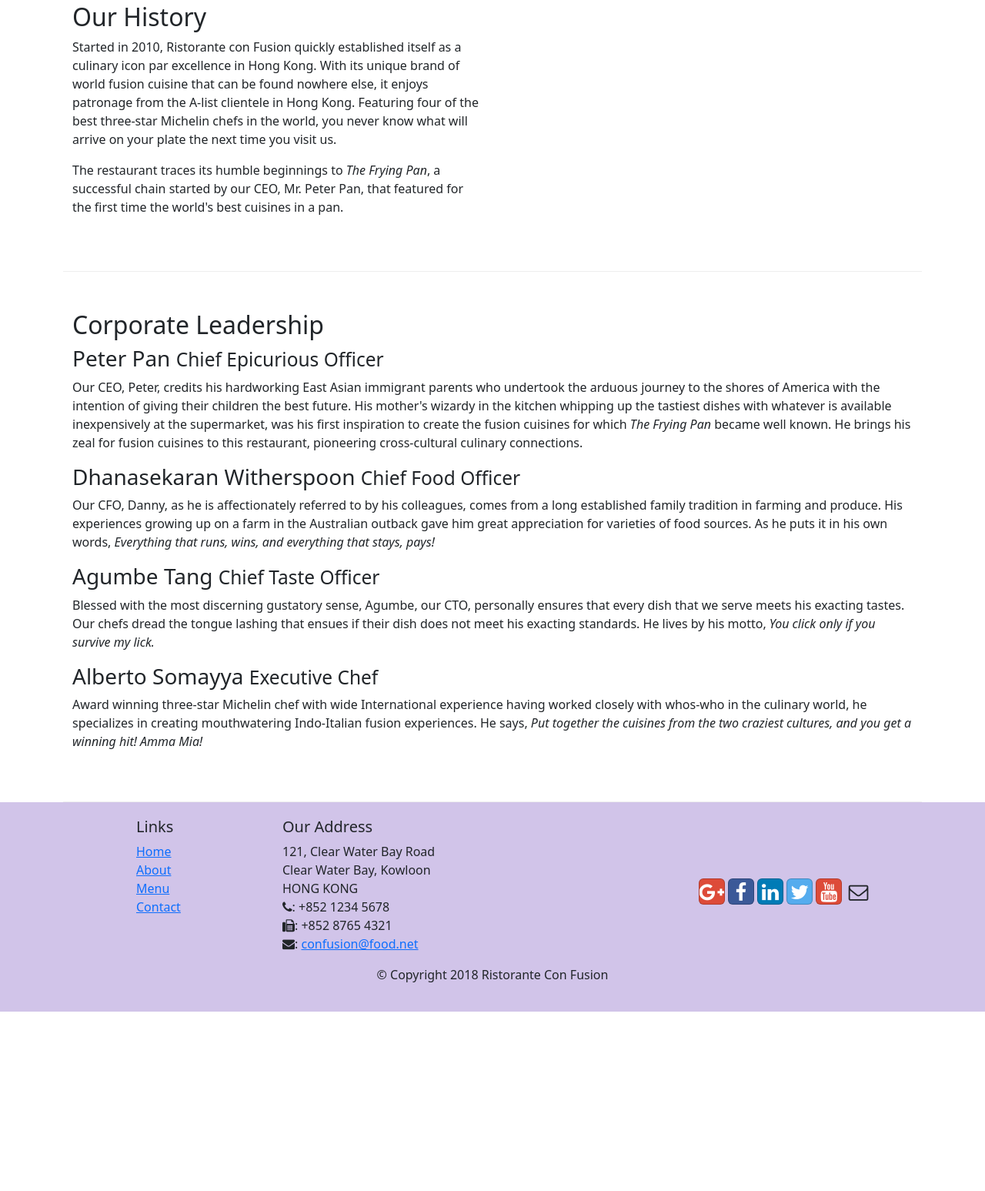
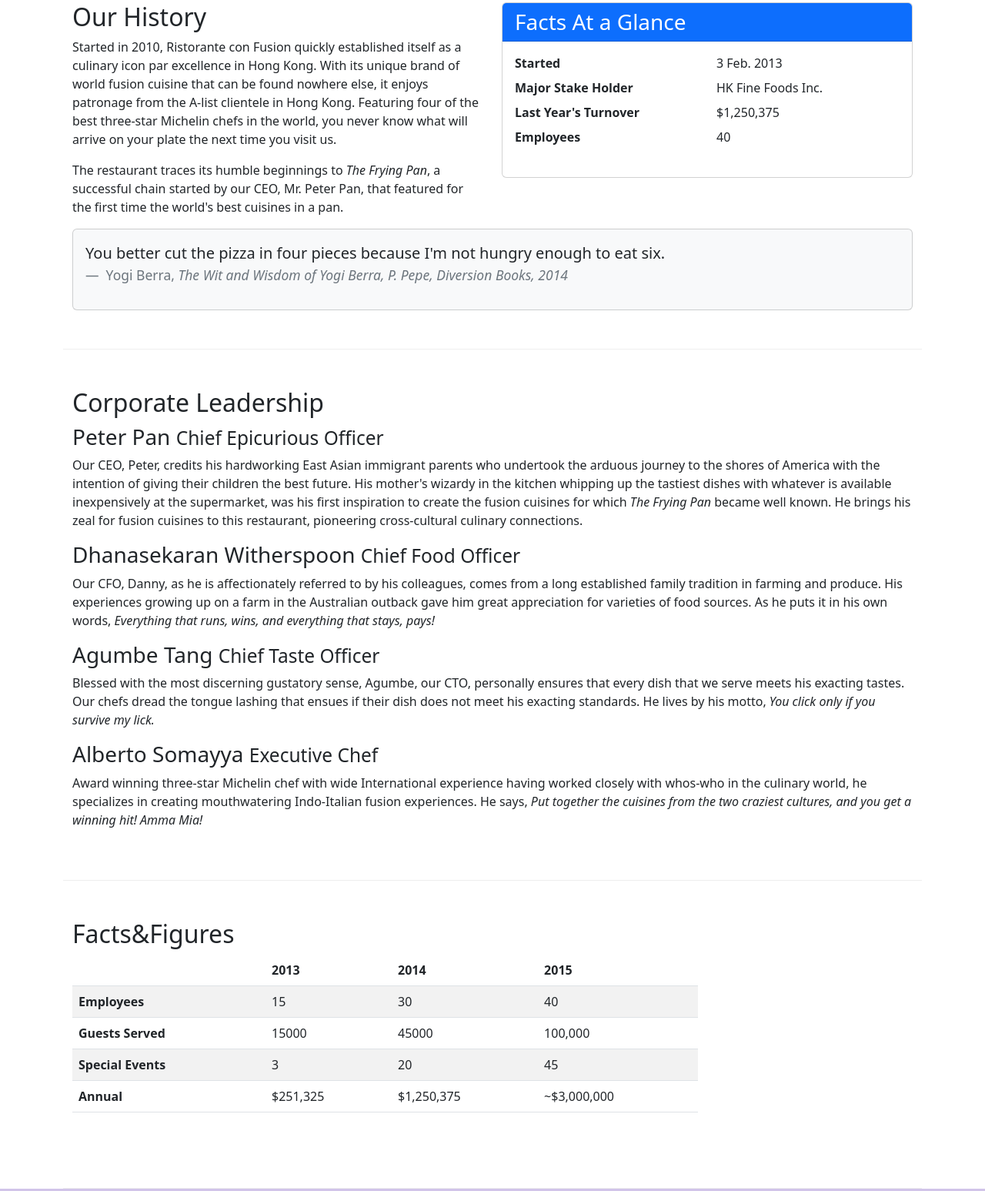
Before and after one commit to angelicasc22/Bootstrap-Course, a website: page Bootstrap4/conFusion/aboutus.html in a window 1280 px wide. Shown: the part 488-2035 px from the top of the page at 77% size. Before the commit the page ends 1802 px from the top, so only its background shows below. Drawn offline with nearby package versions, Linux system fonts and the light colour scheme.

Commit message:
Tables and Cards

```diff
--- a/Bootstrap4/conFusion/aboutus.html
+++ b/Bootstrap4/conFusion/aboutus.html
@@ -2,15 +2,14 @@
 <html lang="en">
   <head>
     <!-- Required meta tags always come first -->
-        <meta charset="utf-8">
-        <meta name="viewport" content="width=device-width, initial-scale=1, shrink-to-fit=no">
-        <meta http-equiv="x-ua-compatible" content="ie=edge">
-
+    <meta charset="utf-8" />
+    <meta name="viewport" content="width=device-width, initial-scale=1, shrink-to-fit=no" />
+    <meta http-equiv="x-ua-compatible" content="ie=edge" />
     <!-- Bootstrap CSS -->
-        <link rel="stylesheet" href="node_modules/bootstrap/dist/css/bootstrap.min.css">
-        <link rel="stylesheet" href="node_modules/font-awesome/css/font-awesome.min.css">
-        <link rel="stylesheet" href="node_modules/bootstrap-social/bootstrap-social.css">
-        <link rel="stylesheet" href="css/styles.css">
+    <link rel="stylesheet" href="node_modules/bootstrap/dist/css/bootstrap.min.css" />
+    <link rel="stylesheet" href="node_modules/font-awesome/css/font-awesome.min.css" />
+    <link rel="stylesheet" href="node_modules/bootstrap-social/bootstrap-social.css" />
+    <link rel="stylesheet" href="css/styles.css" />
     <title>Ristorante Con Fusion: About Us</title>
     <!-- Task 1
      - Update the page to make use of the Bootstrap CSS classes.
@@ -18,20 +17,34 @@
      - Update the page to make use of all the Bootstrap JS components.
     -->
   </head>
-
   <body>
     <nav class="navbar navbar-dark navbar-expand-sm fixed-top">
       <div class="container">
-                <button class="navbar-toggler" type="button" data-bs-toggle="collapse" data-bs-target="#Navbar">
+        <button
+          class="navbar-toggler"
+          type="button"
+          data-bs-toggle="collapse"
+          data-bs-target="#Navbar"
+        >
           <span class="navbar-toggler-icon"></span>
         </button>
         <a class="navbar-brand mr-auto" href="./index.html">Ristorante Con Fusion</a>
         <div class="collapse navbar-collapse" id="Navbar">
           <ul class="navbar-nav mr-auto">
-                        <li class="nav-item"><a class="nav-link" href="./index.html"><span class="fa fa-home fa-lg"></span>Home</a></li>
-                        <li class="nav-item active"><a class="nav-link" href="#"><span class="fa fa-info fa-lg"></span>About</a></li>
-                        <li class="nav-item"><a class="nav-link" href="#"><span class="fa fa-list fa-lg"></span>Menu</a></li>
-                        <li class="nav-item"><a class="nav-link" href="./contactus.html"><span class="fa fa-address-card fa-lg"></span>Contact</a></li>
+            <li class="nav-item">
+              <a class="nav-link" href="./index.html"><span class="fa fa-home fa-lg"></span>Home</a>
+            </li>
+            <li class="nav-item active">
+              <a class="nav-link" href="#"><span class="fa fa-info fa-lg"></span>About</a>
+            </li>
+            <li class="nav-item">
+              <a class="nav-link" href="#"><span class="fa fa-list fa-lg"></span>Menu</a>
+            </li>
+            <li class="nav-item">
+              <a class="nav-link" href="./contactus.html"
+                ><span class="fa fa-address-card fa-lg"></span>Contact</a
+              >
+            </li>
           </ul>
         </div>
       </div>
@@ -41,17 +54,17 @@
         <div class="row row-header">
           <div class="col-12 col-sm-6">
             <h1>Ristorante con Fusion</h1>
-                        <p>We take inspiration from the World's best cuisines, and create a unique fusion experience.
-                            Our lipsmacking creations will tickle your culinary senses!</p>
+            <p>
+              We take inspiration from the World's best cuisines, and create a unique fusion
+              experience. Our lipsmacking creations will tickle your culinary senses!
+            </p>
           </div>
-                    <div class="col-12 col-sm">
-                    </div>
+          <div class="col-12 col-sm"></div>
         </div>
       </div>
     </header>
-
     <div class="container">
-            <div class="row ">
+      <div class="row">
         <!-- Task 2 - The "About Us" title should stretch the entire width of the row. -->
         <ol class="col-12 breadcrumb">
           <li class="breadcrumb-item"><a href="./index.html">Home</a></li>
@@ -59,62 +72,146 @@
         </ol>
         <div class="col-12">
           <h3>About Us</h3>
-                    <hr>
+          <hr />
         </div>
       </div>
-
       <div class="row row-content">
         <!-- Task 2 - The "Our History" part should occupy only half the width of the row for small to extra large screens, leaving space on the right side for more content to be added later. The content should be stacked for extra small screens. -->
         <div class="col-12 col-sm-6">
           <h2>Our History</h2>
-                    <p>Started in 2010, Ristorante con Fusion quickly established itself as a culinary icon par
-                        excellence in Hong Kong. With its unique brand of world fusion cuisine that can be found nowhere
-                        else, it enjoys patronage from the A-list clientele in Hong Kong. Featuring four of the best
-                        three-star Michelin chefs in the world, you never know what will arrive on your plate the next
-                        time you visit us.</p>
-                    <p>The restaurant traces its humble beginnings to <em>The Frying Pan</em>, a successful chain
-                        started by our CEO, Mr. Peter Pan, that featured for the first time the world's best cuisines in
-                        a pan.</p>
+          <p>
+            Started in 2010, Ristorante con Fusion quickly established itself as a culinary icon par
+            excellence in Hong Kong. With its unique brand of world fusion cuisine that can be found
+            nowhere else, it enjoys patronage from the A-list clientele in Hong Kong. Featuring four
+            of the best three-star Michelin chefs in the world, you never know what will arrive on
+            your plate the next time you visit us.
+          </p>
+          <p>
+            The restaurant traces its humble beginnings to
+            <em>The Frying Pan</em>, a successful chain started by our CEO, Mr. Peter Pan, that
+            featured for the first time the world's best cuisines in a pan.
+          </p>
         </div>
-                <div>
+        <div class="col-12 col-sm-6">
+          <div class="card">
+            <h3 class="card-header bg-primary text-white">Facts At a Glance</h3>
+            <div class="card-body">
+              <dl class="row">
+                <dt class="col-6">Started</dt>
+                <dd class="col-6">3 Feb. 2013</dd>
+                <dt class="col-6">Major Stake Holder</dt>
+                <dd class="col-6">HK Fine Foods Inc.</dd>
+                <dt class="col-6">Last Year's Turnover</dt>
+                <dd class="col-6">$1,250,375</dd>
+                <dt class="col-6">Employees</dt>
+                <dd class="col-6">40</dd>
+              </dl>
             </div>
           </div>
-
-
+        </div>
+        <div class="col-12">
+          <div class="card card-body bg-light">
+            <blockquote class="blockquote">
+              <p>
+                You better cut the pizza in four pieces because I'm not hungry enough to eat six.
+              </p>
+              <footer class="blockquote-footer">
+                Yogi Berra,
+                <cite title="Source Title">The Wit and Wisdom of Yogi Berra, P. Pepe, Diversion Books, 2014</cite>
+              </footer>
+            </blockquote>
+          </div>
+        </div>
+      </div>
       <div class="row row-content">
         <!-- Task 2 - The "Corporate Leadership" section should stretch the entire width of the row. -->
         <!-- Task 3 - Apply the classes so that the <p> elements containing the detailed descriptions of the corporate leadership is hidden only for extra small screens.-->
         <div class="col-12">
           <h2>Corporate Leadership</h2>
-
           <h3>Peter Pan <small>Chief Epicurious Officer</small></h3>
-                    <p class="d-none d-sm-block">Our CEO, Peter, credits his hardworking East Asian immigrant parents
-                        who undertook the arduous journey to the shores of America with the intention of giving their
-                        children the best future. His mother's wizardy in the kitchen whipping up the tastiest dishes
-                        with whatever is available inexpensively at the supermarket, was his first inspiration to create
-                        the fusion cuisines for which <em>The Frying Pan</em> became well known. He brings his zeal for
-                        fusion cuisines to this restaurant, pioneering cross-cultural culinary connections.</p>
+          <p class="d-none d-sm-block">
+            Our CEO, Peter, credits his hardworking East Asian immigrant parents who undertook the
+            arduous journey to the shores of America with the intention of giving their children the
+            best future. His mother's wizardy in the kitchen whipping up the tastiest dishes with
+            whatever is available inexpensively at the supermarket, was his first inspiration to
+            create the fusion cuisines for which
+            <em>The Frying Pan</em> became well known. He brings his zeal for fusion cuisines to
+            this restaurant, pioneering cross-cultural culinary connections.
+          </p>
           <h3>Dhanasekaran Witherspoon <small>Chief Food Officer</small></h3>
-                    <p class="d-none d-sm-block">Our CFO, Danny, as he is affectionately referred to by his colleagues,
-                        comes from a long established family tradition in farming and produce. His experiences growing
-                        up on a farm in the Australian outback gave him great appreciation for varieties of food
-                        sources. As he puts it in his own words, <em>Everything that runs, wins, and everything that
-                            stays, pays!</em></p>
+          <p class="d-none d-sm-block">
+            Our CFO, Danny, as he is affectionately referred to by his colleagues, comes from a long
+            established family tradition in farming and produce. His experiences growing up on a
+            farm in the Australian outback gave him great appreciation for varieties of food
+            sources. As he puts it in his own words,
+            <em>Everything that runs, wins, and everything that stays, pays!</em>
+          </p>
           <h3>Agumbe Tang <small>Chief Taste Officer</small></h3>
-                    <p class="d-none d-sm-block">Blessed with the most discerning gustatory sense, Agumbe, our CTO,
-                        personally ensures that every dish that we serve meets his exacting tastes. Our chefs dread the
-                        tongue lashing that ensues if their dish does not meet his exacting standards. He lives by his
-                        motto, <em>You click only if you survive my lick.</em></p>
+          <p class="d-none d-sm-block">
+            Blessed with the most discerning gustatory sense, Agumbe, our CTO, personally ensures
+            that every dish that we serve meets his exacting tastes. Our chefs dread the tongue
+            lashing that ensues if their dish does not meet his exacting standards. He lives by his
+            motto,
+            <em>You click only if you survive my lick.</em>
+          </p>
           <h3>Alberto Somayya <small>Executive Chef</small></h3>
-                    <p class="d-none d-sm-block">Award winning three-star Michelin chef with wide International
-                        experience having worked closely with whos-who in the culinary world, he specializes in creating
-                        mouthwatering Indo-Italian fusion experiences. He says, <em>Put together the cuisines from the
-                            two craziest cultures, and you get a winning hit! Amma Mia!</em></p>
+          <p class="d-none d-sm-block">
+            Award winning three-star Michelin chef with wide International experience having worked
+            closely with whos-who in the culinary world, he specializes in creating mouthwatering
+            Indo-Italian fusion experiences. He says,
+            <em
+              >Put together the cuisines from the two craziest cultures, and you get a winning hit!
+              Amma Mia!</em
+            >
+          </p>
         </div>
       </div>
-
+      <div class="row row-content">
+        <div class="col-12 col-sm-9">
+          <h2>Facts&amp;Figures</h2>
+          <div class="table-responsive">
+            <table class="table table-striped">
+              <thead class="thead-dark">
+                <tr>
+                  <th>&nbsp;</th>
+                  <!--&nbsp is a non-breaking space, muitas vezes usado pra coisas que não se podem separar  com 10&nbsp;km/h-->
+                  <th>2013</th>
+                  <th>2014</th>
+                  <th>2015</th>
+                </tr>
+              </thead>
+              <tbody>
+                <tr>
+                  <th>Employees</th>
+                  <td>15</td>
+                  <td>30</td>
+                  <td>40</td>
+                </tr>
+                <tr>
+                  <th>Guests Served</th>
+                  <td>15000</td>
+                  <td>45000</td>
+                  <td>100,000</td>
+                </tr>
+                <tr>
+                  <th>Special Events</th>
+                  <td>3</td>
+                  <td>20</td>
+                  <td>45</td>
+                </tr>
+                <tr>
+                  <th>Annual</th>
+                  <td>$251,325</td>
+                  <td>$1,250,375</td>
+                  <td>~$3,000,000</td>
+                </tr>
+              </tbody>
+            </table>
           </div>
-
+        </div>
+        <div class="col-12 col-sm-3"></div>
+      </div>
+    </div>
     <footer class="footer">
       <div class="container">
         <div class="row">
@@ -130,22 +227,37 @@
           <div class="col-7 col-sm-5">
             <h5>Our Address</h5>
             <address>
-                            121, Clear Water Bay Road<br>
-                            Clear Water Bay, Kowloon<br>
-                            HONG KONG<br>
-                            <i class="fa fa-phone"></i>: +852 1234 5678<br>
-                            <i class="fa fa-fax"></i>: +852 8765 4321<br>
-                            <i class="fa fa-envelope"></i>: <a href="mailto:confusion@food.net">confusion@food.net</a>
+              121, Clear Water Bay Road<br />
+              Clear Water Bay, Kowloon<br />
+              HONG KONG<br />
+              <i class="fa fa-phone"></i>: +852 1234 5678<br />
+              <i class="fa fa-fax"></i>: +852 8765 4321<br />
+              <i class="fa fa-envelope"></i>:
+              <a href="mailto:confusion@food.net">confusion@food.net</a>
             </address>
           </div>
           <div class="col-12 col-sm-4 align-self-center">
             <div class="text-center">
-                            <a class="btn btn-social-icon btn-google" href="http://google.com/+"><i class="fa fa-google-plus fa-lg"></i></a>
-                            <a class="btn btn-social-icon btn-facebook" href="http://www.facebook.com/profile.php?id="><i class="fa fa-facebook fa-lg"></i></a>
-                            <a class="btn btn-social-icon btn-linkedin" href="http://www.linkedin.com/in/"><i class="fa fa-linkedin fa-lg"></i></a>
-                            <a class="btn btn-social-icon btn-twitter" href="http://twitter.com/"><i class="fa fa-twitter fa-lg"></i></a>
-                            <a class="btn btn-social-icon btn-google" href="http://youtube.com/"><i class="fa fa-youtube fa-lg"></i></a>
-                            <a class="btn btn-social-icon" href="mailto:"><i class="fa fa-envelope-o fa-lg"></i></a>
+              <a class="btn btn-social-icon btn-google" href="http://google.com/+"
+                ><i class="fa fa-google-plus fa-lg"></i
+              ></a>
+              <a
+                class="btn btn-social-icon btn-facebook"
+                href="http://www.facebook.com/profile.php?id="
+                ><i class="fa fa-facebook fa-lg"></i
+              ></a>
+              <a class="btn btn-social-icon btn-linkedin" href="http://www.linkedin.com/in/"
+                ><i class="fa fa-linkedin fa-lg"></i
+              ></a>
+              <a class="btn btn-social-icon btn-twitter" href="http://twitter.com/"
+                ><i class="fa fa-twitter fa-lg"></i
+              ></a>
+              <a class="btn btn-social-icon btn-google" href="http://youtube.com/"
+                ><i class="fa fa-youtube fa-lg"></i
+              ></a>
+              <a class="btn btn-social-icon" href="mailto:"
+                ><i class="fa fa-envelope-o fa-lg"></i
+              ></a>
             </div>
           </div>
         </div>
@@ -161,5 +273,4 @@
     <script src="node_modules/popper.js/dist/umd/popper.min.js"></script>
     <script src="node_modules/bootstrap/dist/js/bootstrap.min.js"></script>
   </body>
-
 </html>
```
Also changed, not shown: Bootstrap4/conFusion/contactus.html (+2 -0 lines), 2 other files. Lines whose indentation alone changed are shown as unchanged.
